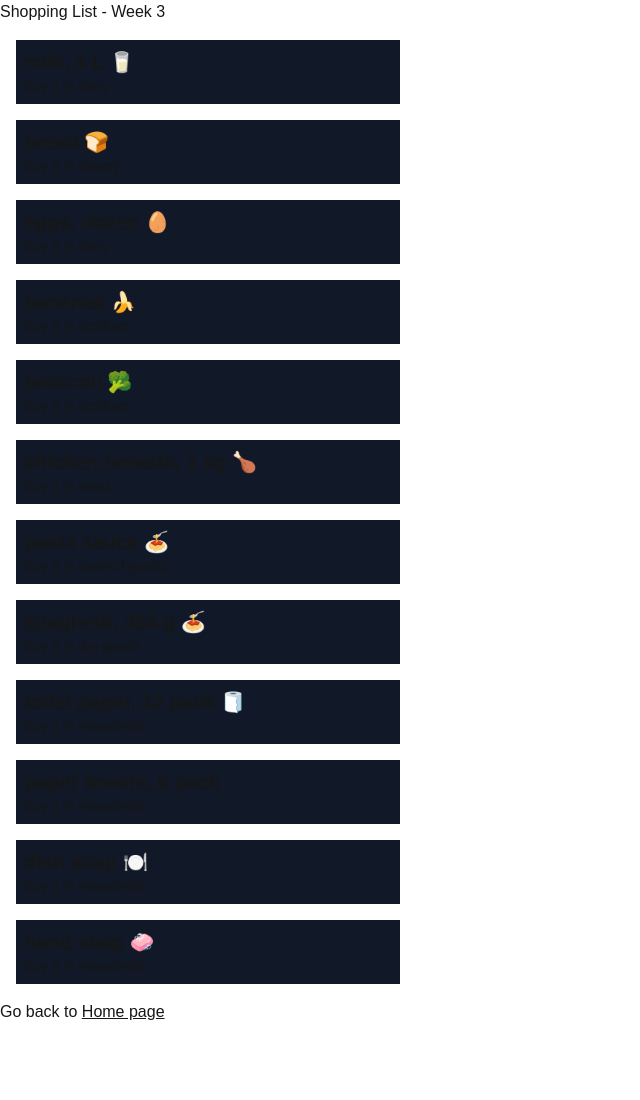
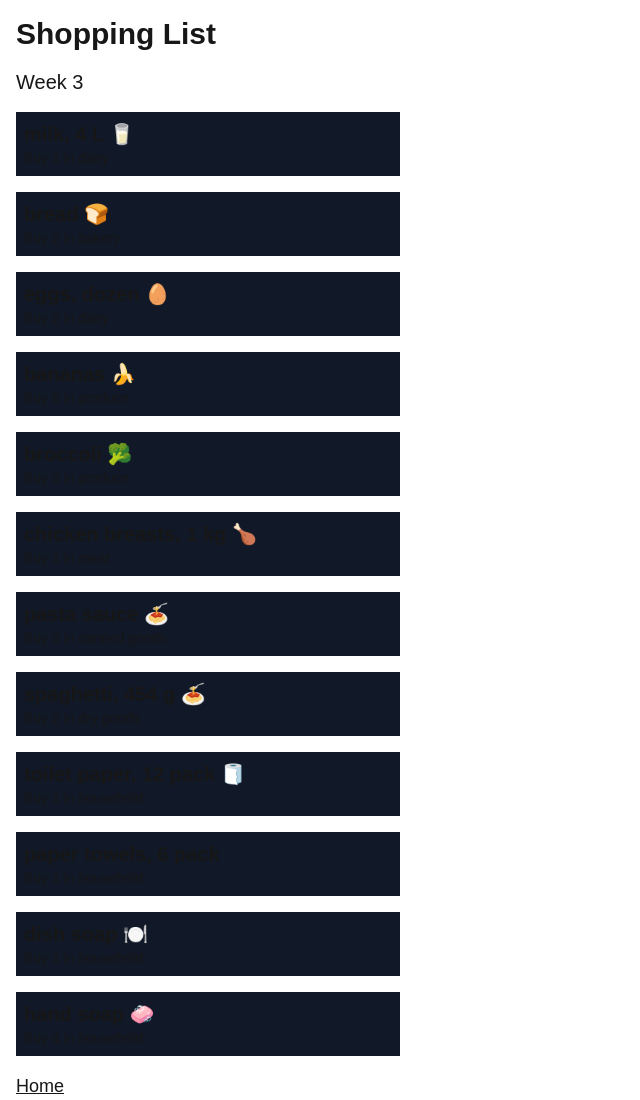
Before and after one commit to Jeffdcdr/cprg306-assignments, a Next.js app: page /week-3 in a window 1280 px wide. Shown: the whole page, without its empty margins (0-640 px from the left). Before the commit the page ends 1024 px from the top, so only its background shows below. Built offline with nearby package versions, Linux system fonts and the light colour scheme.

Commit message:
Adding Spelled words
Adding Spelled words

```diff
--- a/app/layout.js
+++ b/app/layout.js
@@ -3,7 +3,7 @@ import "./globals.css";
 
 export const metadata = {
   // title: "Create Next App",
-  title: "Shopping List",
+  title: "Gavin's Shopping List",
   // description: "Generated by create next app",
   description: "My web development 2 assignments",
 };
--- a/app/page.js
+++ b/app/page.js
@@ -3,11 +3,11 @@ import Page from "./week-2/page";
 
 export default function Home(){
   return (
-    <header>
-      CPRG 306: Web Development 2 - Assignments
+    <header className="text-2xl mx-4 my-4">
+      CPRG 306: Web Development 2
+      <h2>Links to my assignments</h2>
       <br></br>
-
-      <h2>Links to my assignments</h2>
+    <div>
       <li><Link href="/week-2/">Week 2</Link> </li>
       <li><Link href="/week-3/">Week 3</Link> </li>
       <li><Link href="/week-4/">Week 4</Link> </li>
@@ -16,6 +16,7 @@ export default function Home(){
       <li><Link href="/week-7/">Week 7</Link> </li>
       <li><Link href="/week-8/">Week 8</Link> </li>
       <li><Link href="/week-9/">Week 9</Link> </li>
+    </div>
     </header>
   );
 }
--- a/app/week-3/page.js
+++ b/app/week-3/page.js
@@ -6,10 +6,11 @@ import ItemList from "./item-list";
 export default function Page() {
     return (
       <main>
-        <h1>Shopping List - Week 3</h1>
+        <h1 className="m-4 text-3xl font-bold">Shopping List</h1>
+        <h1 className="m-4 text-xl ">Week 3</h1>
         <ItemList/>
         <p>
-        Go back to <Link href="/" className="underline">Home page</Link>
+        <Link href="/" className="m-4 text-lg underline">Home</Link>
         </p>
       </main>
 
```
